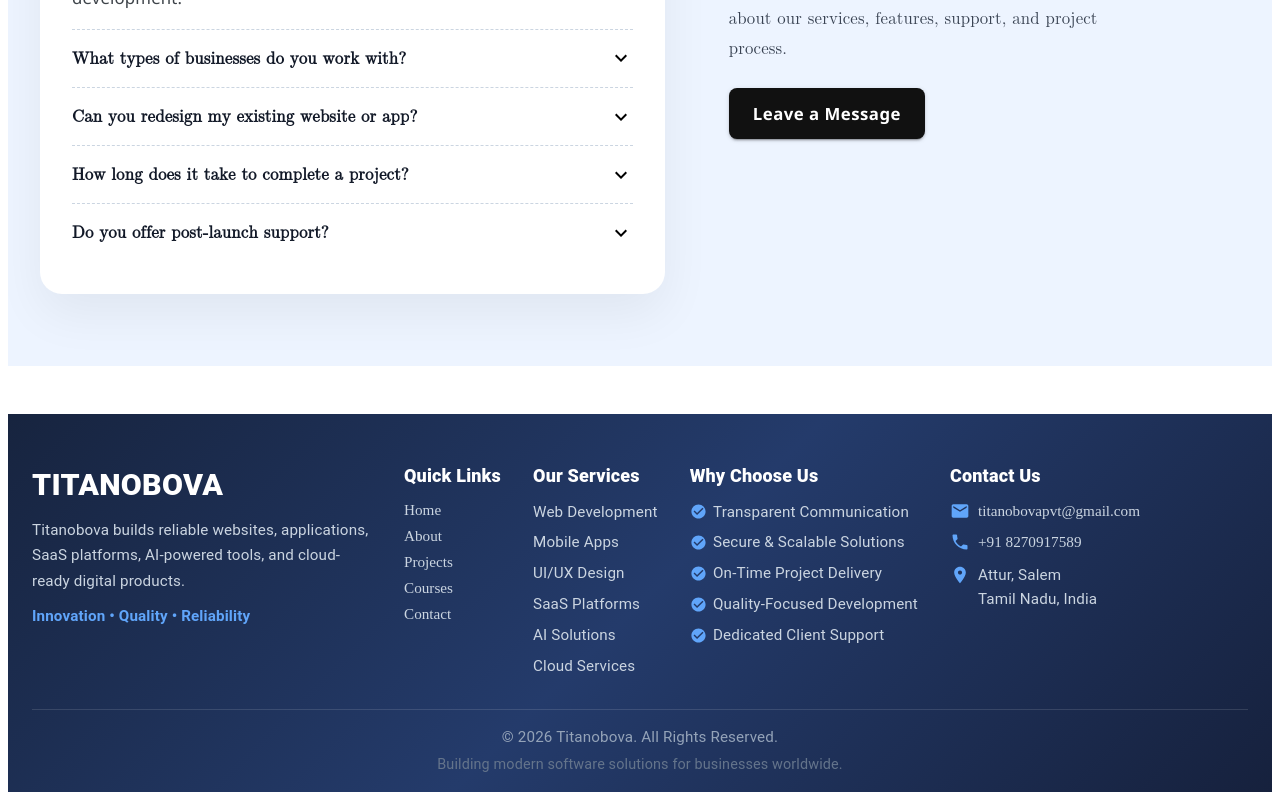
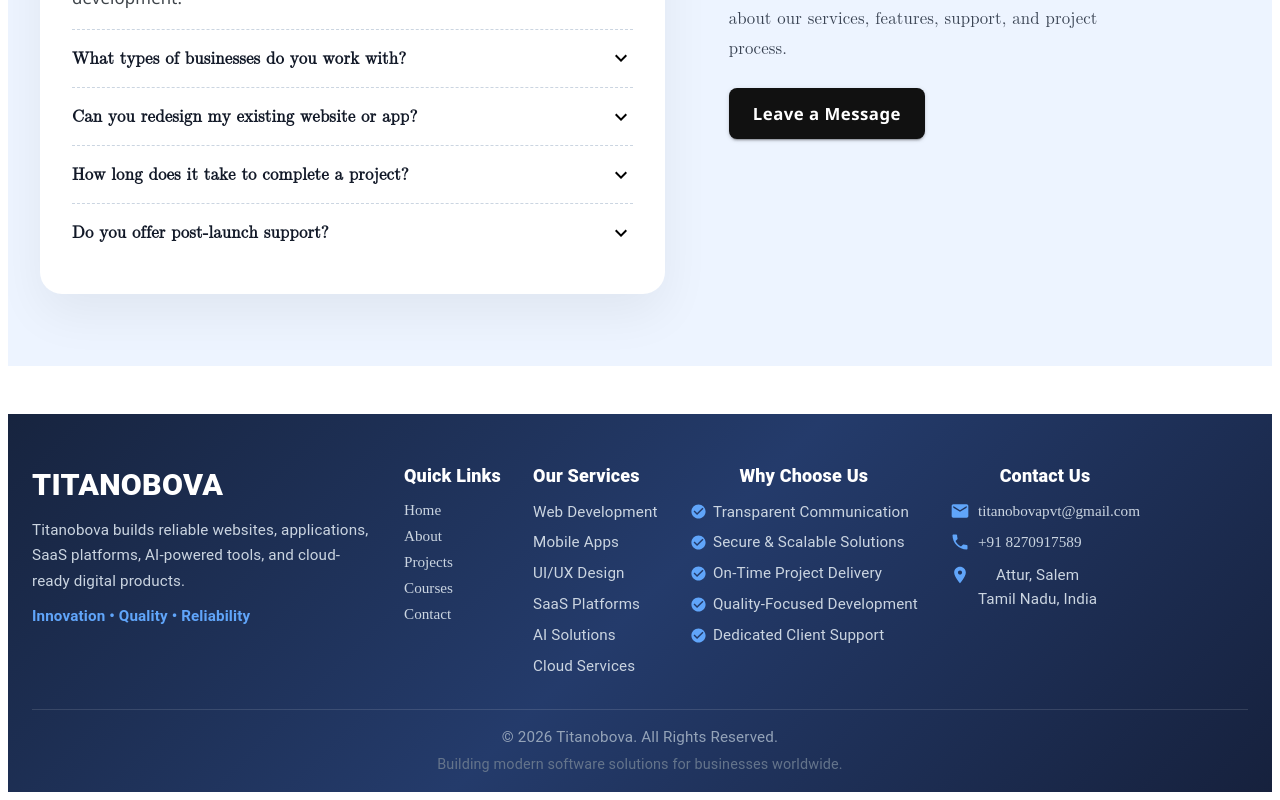
Before and after one commit to preetha007titanobova/Titanobova-app, a React (Vite) app: page /home in a window 1280 px wide. Shown: the part 3153-3953 px from the top of the page. Built offline with nearby package versions, Linux system fonts and the light colour scheme.

Commit message:
alignment

```diff
--- a/src/Nav/Footer.jsx
+++ b/src/Nav/Footer.jsx
@@ -146,13 +146,29 @@ const Footer = () => {
           </Grid>
 
           <Grid item xs={12} sm={6} md={2.4}>
-            <Typography sx={{ fontWeight: 800, mb: 1.5, fontSize: 18 }}>
+            <Box
+              sx={{
+                display: "flex",
+                flexDirection: "column",
+                alignItems: "center",
+                textAlign: "center",
+              }}
+            >
+              <Typography
+                sx={{
+                  fontWeight: 800,
+                  mb: 1.5,
+                  fontSize: 18,
+                }}
+              >
                 Why Choose Us
               </Typography>
 
               <Stack
                 spacing={1}
-              sx={{ alignItems: { xs: "center", sm: "flex-start" } }}
+                sx={{
+                  alignItems: "flex-start",
+                }}
               >
                 {trustPoints.map((item) => (
                   <Box
@@ -163,24 +179,59 @@ const Footer = () => {
                       gap: 0.8,
                     }}
                   >
-                  <CheckCircleIcon sx={{ color: "#60A5FA", fontSize: 17 }} />
+                    <CheckCircleIcon
+                      sx={{
+                        color: "#60A5FA",
+                        fontSize: 17,
+                      }}
+                    />
                     <Typography sx={linkStyles}>{item}</Typography>
                   </Box>
                 ))}
               </Stack>
+            </Box>
           </Grid>
 
           <Grid item xs={12} sm={6} md={2.4}>
-            <Typography sx={{ fontWeight: 800, mb: 1.5, fontSize: 18 }}>
+            <Box
+              sx={{
+                display: "flex",
+                flexDirection: "column",
+                alignItems: "center",
+                textAlign: "center",
+              }}
+            >
+              <Typography
+                sx={{
+                  fontWeight: 800,
+                  mb: 1.5,
+                  fontSize: 18,
+                }}
+              >
                 Contact Us
               </Typography>
 
               <Stack
                 spacing={1.4}
-              sx={{ alignItems: { xs: "center", sm: "flex-start" } }}
+                sx={{
+                  alignItems: "flex-start",
+                }}
               >
-              <Box sx={{ display: "flex", alignItems: "center", gap: 1 }}>
-                <EmailIcon sx={{ color: "#60A5FA", fontSize: 20 }} />
+                {/* Email */}
+                <Box
+                  sx={{
+                    display: "flex",
+                    alignItems: "center",
+                    gap: 1,
+                  }}
+                >
+                  <EmailIcon
+                    sx={{
+                      color: "#60A5FA",
+                      fontSize: 20,
+                    }}
+                  />
+
                   <Link
                     href="mailto:titanobovapvt@gmail.com"
                     underline="none"
@@ -190,28 +241,53 @@ const Footer = () => {
                   </Link>
                 </Box>
 
-              <Box sx={{ display: "flex", alignItems: "center", gap: 1 }}>
-                <PhoneIcon sx={{ color: "#60A5FA", fontSize: 20 }} />
-                <Link href="tel:+918270917589" underline="none" sx={linkStyle}>
+                {/* Phone */}
+                <Box
+                  sx={{
+                    display: "flex",
+                    alignItems: "center",
+                    gap: 1,
+                  }}
+                >
+                  <PhoneIcon
+                    sx={{
+                      color: "#60A5FA",
+                      fontSize: 20,
+                    }}
+                  />
+
+                  <Link
+                    href="tel:+918270917589"
+                    underline="none"
+                    sx={linkStyle}
+                  >
                     +91 8270917589
                   </Link>
                 </Box>
 
+                {/* Location */}
                 <Box
                   sx={{
                     display: "flex",
                     alignItems: "flex-start",
                     gap: 1,
-                  justifyContent: { xs: "center", sm: "flex-start" },
                   }}
                 >
                   <LocationOnIcon
-                  sx={{ color: "#60A5FA", mt: 0.2, fontSize: 20 }}
+                    sx={{
+                      color: "#60A5FA",
+                      mt: 0.2,
+                      fontSize: 20,
+                    }}
                   />
+
                   <Typography
                     sx={{
                       color: "#CBD5E1",
-                    fontSize: { xs: "0.9rem", md: "0.95rem" },
+                      fontSize: {
+                        xs: "0.9rem",
+                        md: "0.95rem",
+                      },
                       lineHeight: 1.6,
                     }}
                   >
@@ -221,6 +297,7 @@ const Footer = () => {
                   </Typography>
                 </Box>
               </Stack>
+            </Box>
           </Grid>
         </Grid>
 
--- a/src/Nav/Header.jsx
+++ b/src/Nav/Header.jsx
@@ -144,7 +144,7 @@ const Header = () => {
                   sx={{
                     fontFamily: "Poppins",
                     fontWeight: currentPath === item.link ? 700 : 500,
-
+                  marginLeft:"10px",
                     color: currentPath === item.link ? "#1976d2" : "#222",
                   }}
                 >
@@ -234,9 +234,10 @@ const Header = () => {
       </AppBar>
 
       {/* MOBILE DRAWER */}
+<Drawer anchor="right" open={open} onClose={() => setOpen(false)}>
+<Box sx={{ width: 150, p: 2 }}>
 
-      <Drawer anchor="right" open={open} onClose={() => setOpen(false)}>
-        <Box sx={{ width: 260, p: 2 }}>
+
 <Typography
   sx={{
     fontSize: "1.4rem",
@@ -249,9 +250,18 @@ const Header = () => {
 </Typography>
 
 <List>
-            <MobileItem text="Home" link="/home" setOpen={setOpen} />
 
-            <Typography sx={mobileTitle}>About</Typography>
+  {/* Home */}
+  <MobileItem
+    text="Home"
+    link="/home"
+    setOpen={setOpen}
+  />
+
+  {/* About */}
+  <Typography sx={mobileTitle}>
+    About
+  </Typography>
 
   {aboutSubMenu.map((item, index) => (
     <MobileItem
@@ -259,13 +269,20 @@ const Header = () => {
       text={item.text}
       link={item.link}
       setOpen={setOpen}
-                subItem
     />
   ))}
 
-            <MobileItem text="Projects" link="/project" setOpen={setOpen} />
+  {/* Projects */}
+  <MobileItem
+    text="Projects"
+    link="/project"
+    setOpen={setOpen}
+  />
 
-            <Typography sx={mobileTitle}>Courses</Typography>
+  {/* Courses */}
+  <Typography sx={mobileTitle}>
+    Courses
+  </Typography>
 
   {courseSubMenu.map((item, index) => (
     <MobileItem
@@ -273,22 +290,22 @@ const Header = () => {
       text={item.text}
       link={item.link}
       setOpen={setOpen}
-                subItem
     />
   ))}
 
+  {/* Contact */}
   <MobileItem
     text="Contact Us"
     link="/customersupport"
     setOpen={setOpen}
   />
 
+  {/* Let's Talk */}
   <Button
     variant="contained"
     fullWidth
     onClick={() => {
       setOpen(false);
-
       window.location.href = "/conversation";
     }}
     sx={{
@@ -299,14 +316,18 @@ const Header = () => {
   >
     Let's Talk
   </Button>
+
 </List>
+
+
   </Box>
 </Drawer>
+
     </>
   );
 };
 
-const MobileItem = ({ text, link, setOpen, subItem = false }) => {
+const MobileItem = ({ text, link, setOpen }) => {
 const location = useLocation();
 
 const active = location.pathname === link;
@@ -318,14 +339,13 @@ const MobileItem = ({ text, link, setOpen, subItem = false }) => {
 onClick={() => setOpen(false)}
 sx={{
 borderRadius: "10px",
+mb: 1,
+pl: 2,
+pr: 2,
+minHeight: "42px",
 
-        mb: 1,
-
-        pl: subItem ? 3.5 : 2,
 
     backgroundColor: active ? "#dbeafe" : "transparent",
-
-        position: "relative",
 
     "&:hover": {
       backgroundColor: "#a5b4eb",
@@ -336,17 +356,17 @@ const MobileItem = ({ text, link, setOpen, subItem = false }) => {
     primary={text}
     primaryTypographyProps={{
       fontSize: "15px",
-
       fontWeight: active ? 700 : 500,
-
       color: active ? "#1976d2" : "#222",
-
       fontFamily: "Poppins",
     }}
   />
 </ListItem>
+
+
 );
 };
+
 
 const navStyle = (path, currentPath) => ({
   color: currentPath === path ? "#1976d2" : "#222",
@@ -388,7 +408,7 @@ const navStyle = (path, currentPath) => ({
 
 const mobileTitle = {
   mt: 1.5,
-
+  ml:2,
   mb: 1,
 
   fontSize: "13px",
```
Lines whose indentation alone changed are shown as unchanged.
